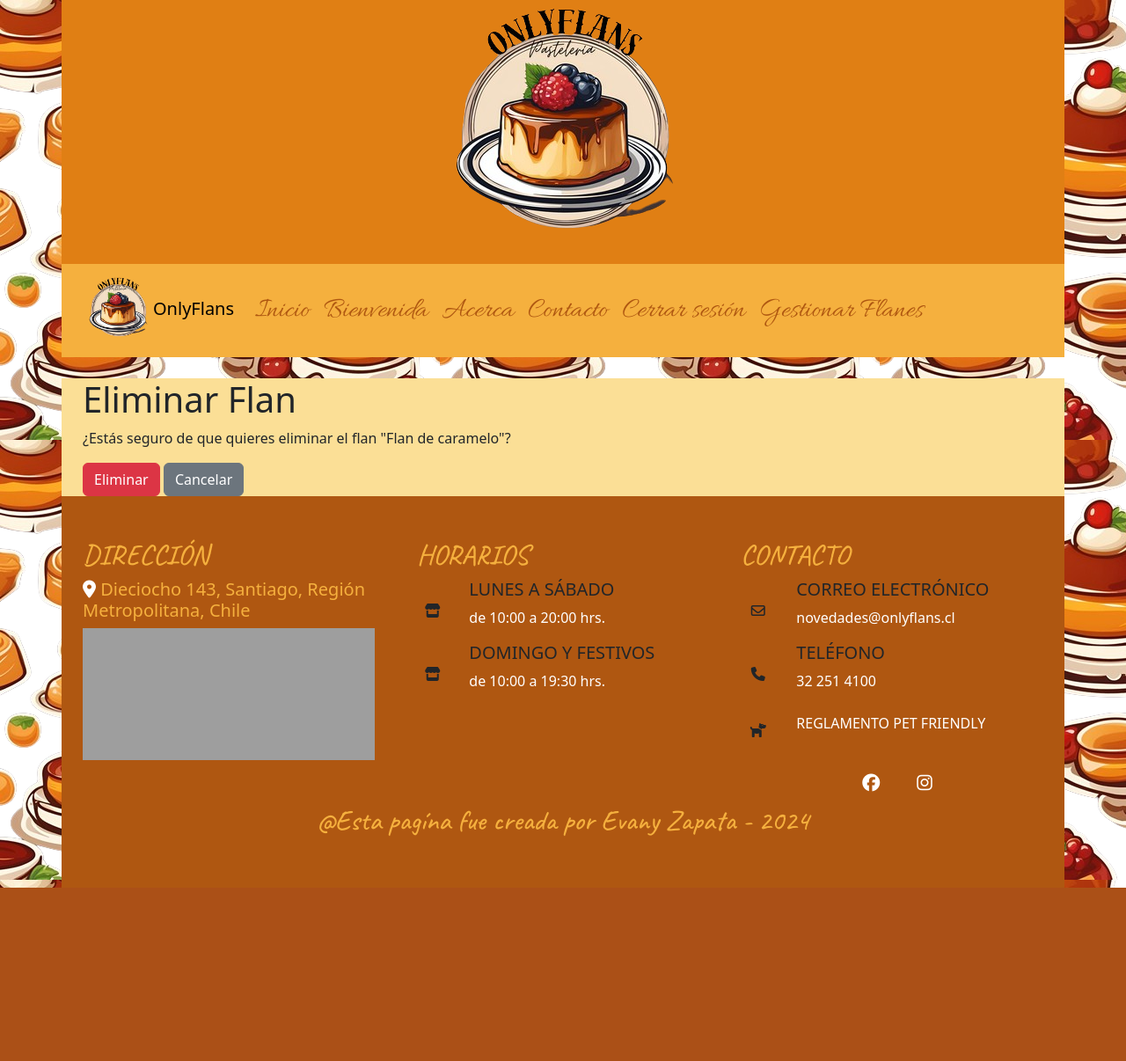
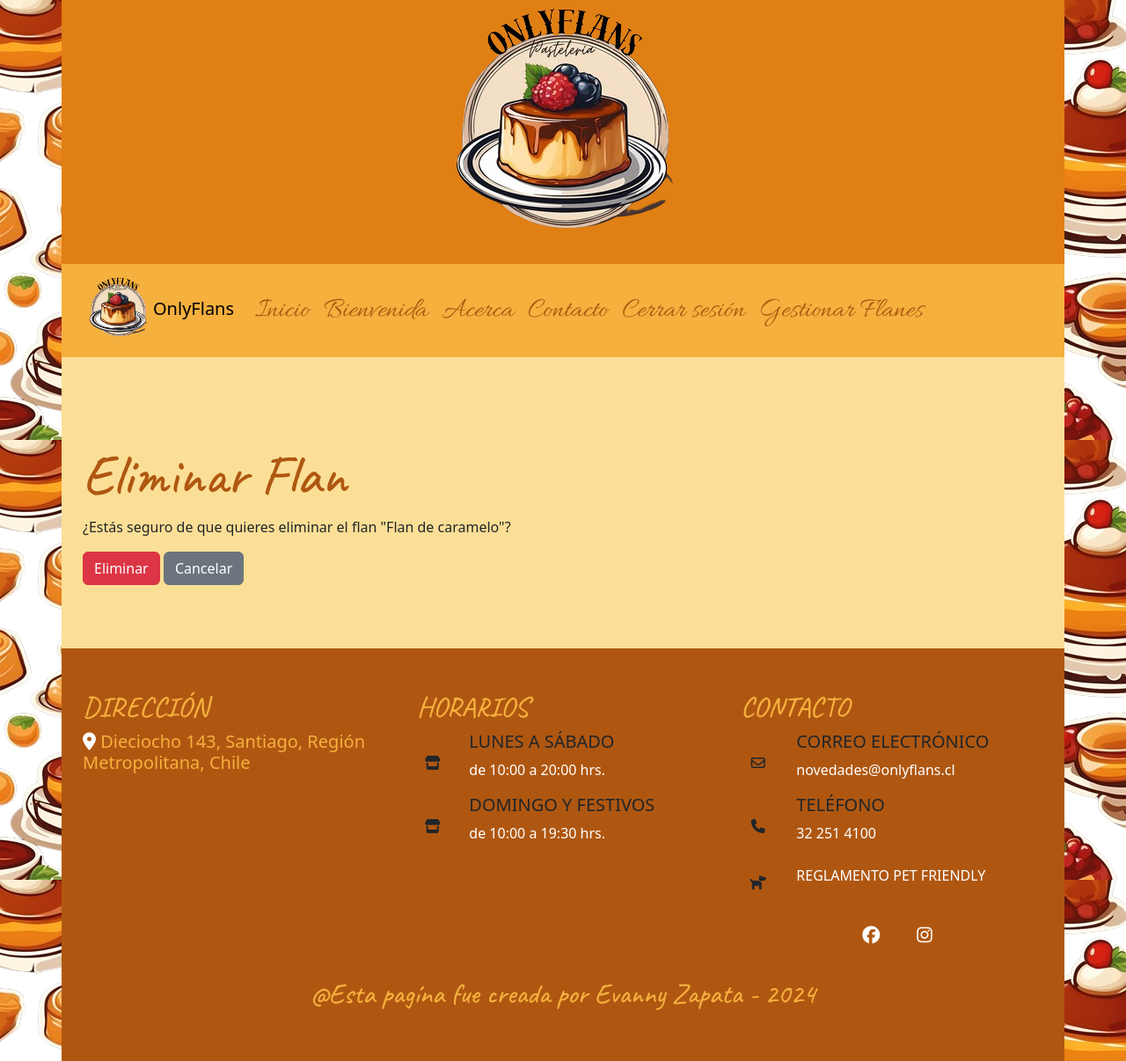
Before and after one commit to evannyz/OnlyFlans, a Django app: page /web/flan/delete/1df75541-4749-42ba-a7b8-98a53731b67f/ in a window 1280 px wide. Shown: the whole page at 88% size. Before the commit the page ends 1009 px from the top, so only its background shows below. Run offline with Django 3.2, Linux system fonts and the light colour scheme; a user stored in the database is signed in; data comes from the database, SQL or seed files in the repository; both versions use the stored data as it was after the commit; a map, chart or similar area stays blank; some web fonts are replaced; grey boxes are pictures that could not be loaded.

Commit message:
version 1.0.3

```diff
--- a/web/templates/flan_confirm_delete.html
+++ b/web/templates/flan_confirm_delete.html
@@ -1,8 +1,12 @@
 {% extends 'base/base.html' %}
 
 {% block webcontenido %}
-<div class="container">
-    <h1 class="mt-4">Eliminar Flan</h1>
+<br><br><br>
+
+<div class="container justify-content-center">
+    <div>
+    <h1 class="mt-4 titulo letra_cafe d-flex d-block">Eliminar Flan</h1>
+</div>
     <p>¿Estás seguro de que quieres eliminar el flan "{{ flan.name }}"?</p>
     <form method="post">
         {% csrf_token %}
@@ -10,4 +14,6 @@
         <a href="{% url 'flan_list' %}" class="btn btn-secondary">Cancelar</a>
     </form>
 </div>
+
+<br><br><br>
 {% endblock %}
--- a/web/templates/flan_list.html
+++ b/web/templates/flan_list.html
@@ -1,6 +1,7 @@
 {% extends 'base/base.html' %}
 
 {% block webcontenido %}
+<br><br><br>
 <div class="container">
     <h1 class="mt-4 titulo letra_cafe">Lista de Flanes</h1>
     <a href="{% url 'flan_create' %}" class="btn cafe_liv my-3">Crear Nuevo Flan</a>
@@ -34,4 +35,5 @@
         </tbody>
     </table>
 </div>
+<br><br><br>
 {% endblock %}
--- a/web/templates/fragmentos/footer.html
+++ b/web/templates/fragmentos/footer.html
@@ -2,7 +2,7 @@
 
     <div class="row">
         <!-- Información de dirección -->
-        <article class="col-4">
+        <article class="col-12 col-sm-12 col-md-4 col-lg-4 mb-4 ">
             <!-- Contenido de dirección, se menciona  -->
             <div class="container">
                 <p class=" text-uppercase h4 cafe_pie titulo_mini">Dirección</p>
@@ -21,7 +21,7 @@
         </article>
 
         <!-- Se agrega los horarios  -->
-        <article class="col-4">
+        <article class="col-12 col-sm-12 col-md-4 col-lg-4 mb-4 ">
             <div class="container">
                 <p class="cafe_pie titulo_mini text-uppercase h4 negritas">Horarios</p>
 
@@ -48,7 +48,7 @@
         </article>
 
         <!-- Se agrega la informacion de contacto -->
-        <article class="col-4 ">
+        <article class="col-12 col-sm-12 col-md-4 col-lg-4 mb-4  ">
             <p class="cafe_pie titulo_mini  text-uppercase h4 negritas">Contacto</p>
             <div class="row" id="correo">
                 <div class="col-2 d-flex align-items-center justify-content-center">
@@ -88,5 +88,5 @@
     </div>
     <!-- FIn contenedor de infoweb -->
 
-    <h4 class="d-flex justify-content-center cafe_pie titulo_mini" >@Esta pagína fue creada por Evany Zapata  - 2024</h4>
+    <h4 class="d-flex justify-content-center cafe_pie titulo_mini" >@Esta pagína fue creada por Evanny Zapata - 2024</h4>
 </footer>
--- a/web/templates/registro_exitoso.html
+++ b/web/templates/registro_exitoso.html
@@ -4,9 +4,9 @@
 
 {% block webcontenido %}
 <br><br><br>
-<h1 class="text-center cafe_cuerpo">¡Registro Exitoso!</h1>
+<h1 class="text-center titulo letra_cafe">¡Registro Exitoso!</h1>
 <div class="container-fluid d-flex justify-content-center mx-auto">
-    <p>¡Tu cuenta ha sido creada! Ahora puedes iniciar sesión.</p><br>
+    <p class="titulo_mini">¡Tu cuenta ha sido creada! Ahora puedes iniciar sesión.</p><br>
 </div>
 <div class="container-fluid d-flex justify-content-center mx-auto">
     <a href="{% url 'indice' %}" class="btn cafe_cuerpo" style="background: #F5B03E;">Volver a Inicio</a>
--- a/web/templates/success.html
+++ b/web/templates/success.html
@@ -4,12 +4,12 @@
 {% block webcontenido %}
 
 <br><br><br>
-<h1 class="text-center cafe_cuerpo">Gracias por contactarte con OnlyFlans,<br>te responderemos en breve</h1>
+<h1 class="text-center titulo letra_cafe">Gracias por contactarte con OnlyFlans,<br>te responderemos en breve</h1>
 <div class="container-fluid d-flex justify-content-center mx-auto ">
     <a href="{% url 'indice' %}">
         <button type="button" class="btn cafe_cuerpo" style="background: #F5B03E;" >Volver a inicio</button>
     </a>
 </div>
-
+<br><br><br>
 
 {% endblock %}
```
Also changed, not shown: db.sqlite3, 1 other file.
